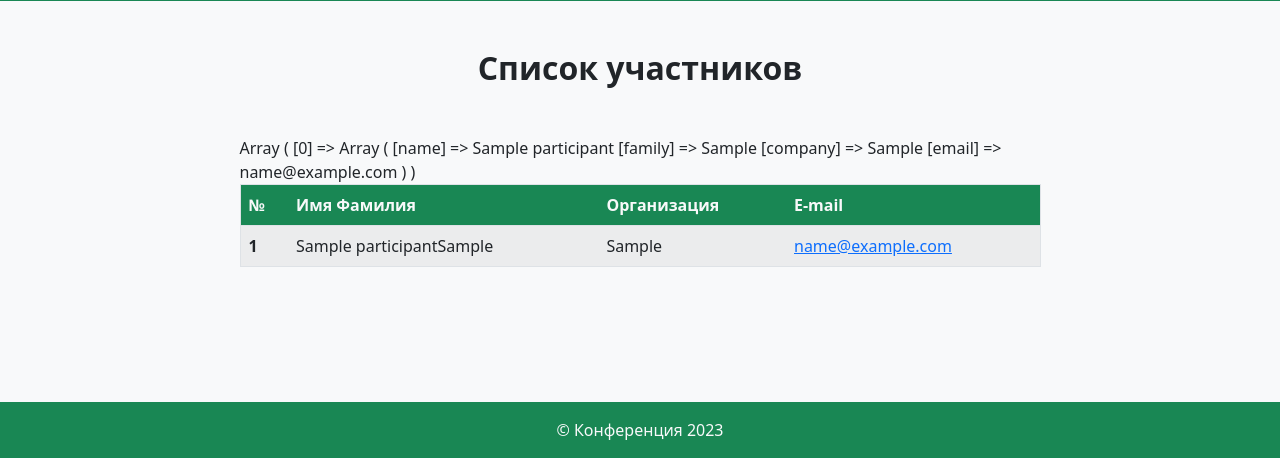
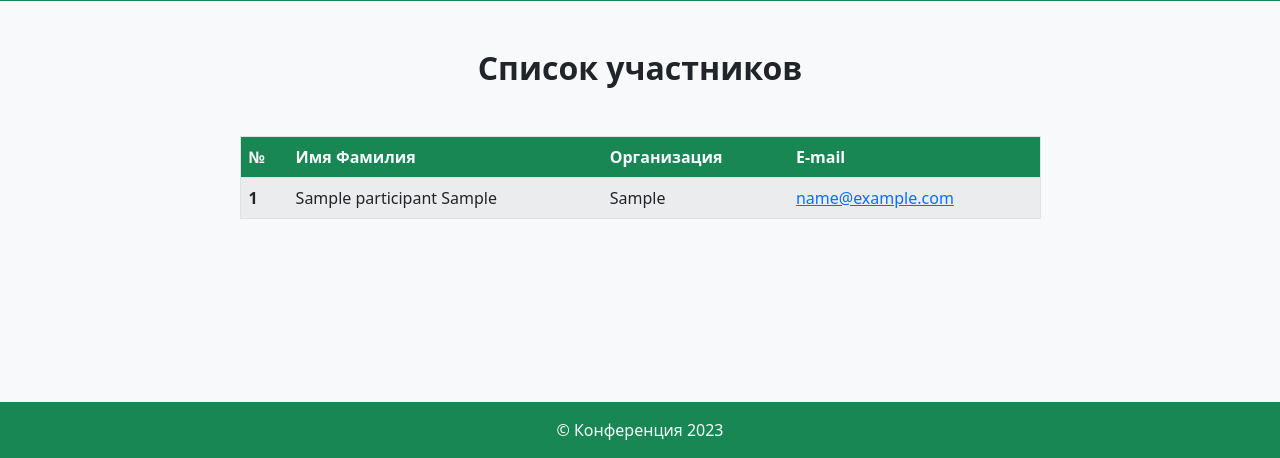
Before and after one commit to Academy1176/Conference_Registration_Website, a PHP site: page /views/ViewParticipants.php in a window 1280 px wide. Shown: the part 438-896 px from the top of the page. Run offline with PHP 8.4, Linux system fonts and the light colour scheme; tables that the repository leaves empty hold one stand-in row (values such as "Sample post").

Commit message:
Подготовка к релизу
Убраны команды для временной отладки
Исправлены опечатки

```diff
--- a/views/ViewParticipants.php
+++ b/views/ViewParticipants.php
@@ -54,14 +54,14 @@
                                 //Если есть участники, вывести информацию
                                 if ($participantsArray != 0){
                                     $i = 1;
-                                    print_r($participantsArray);
+
                                     ?>
                                         <?php
                                         foreach ($participantsArray as $row) {
                                         ?>
                                             <tr>
                                                 <th scope="row"><?php echo $i?></th>
-                                                <td><?php echo $row['name'], $row['family'];?></td>
+                                                <td><?php echo $row['name'], " ", $row['family'];?></td>
                                                 <td><?php echo $row['company']?></td>
                                                 <td id="<?php echo $row['email']?>">
                                                     <a href="mailto:<?php echo $row['email']?>">
```
